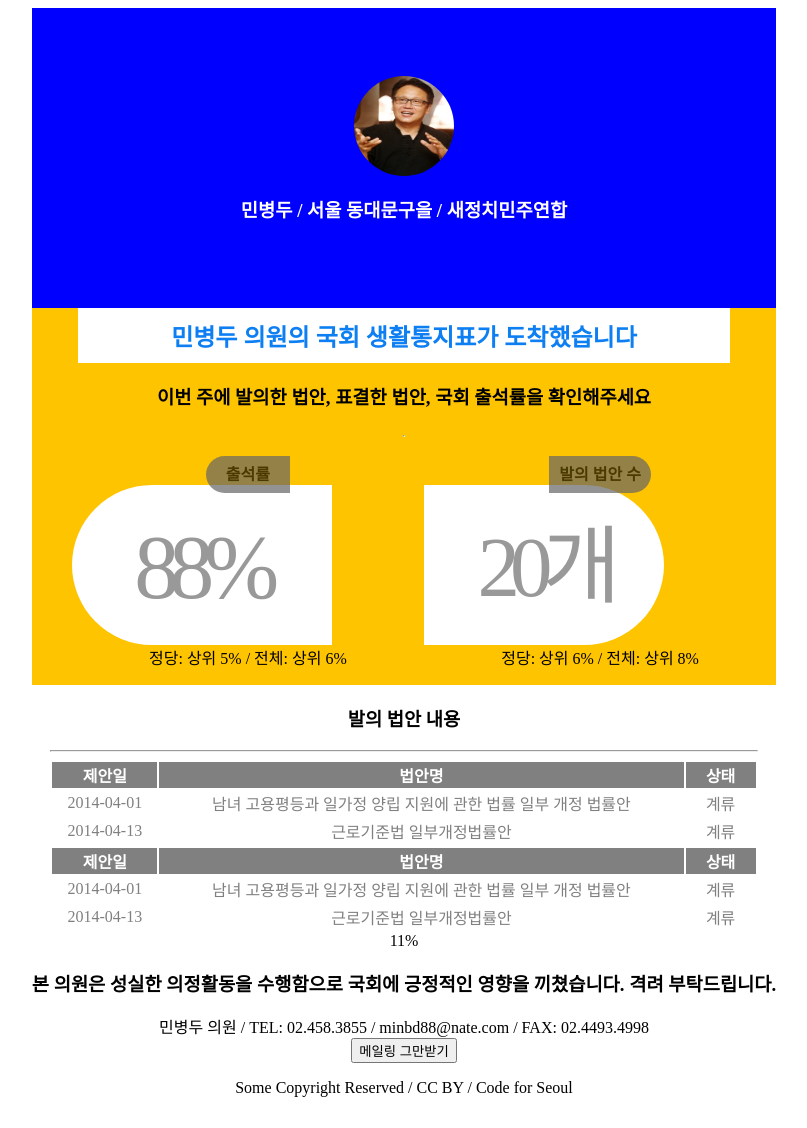
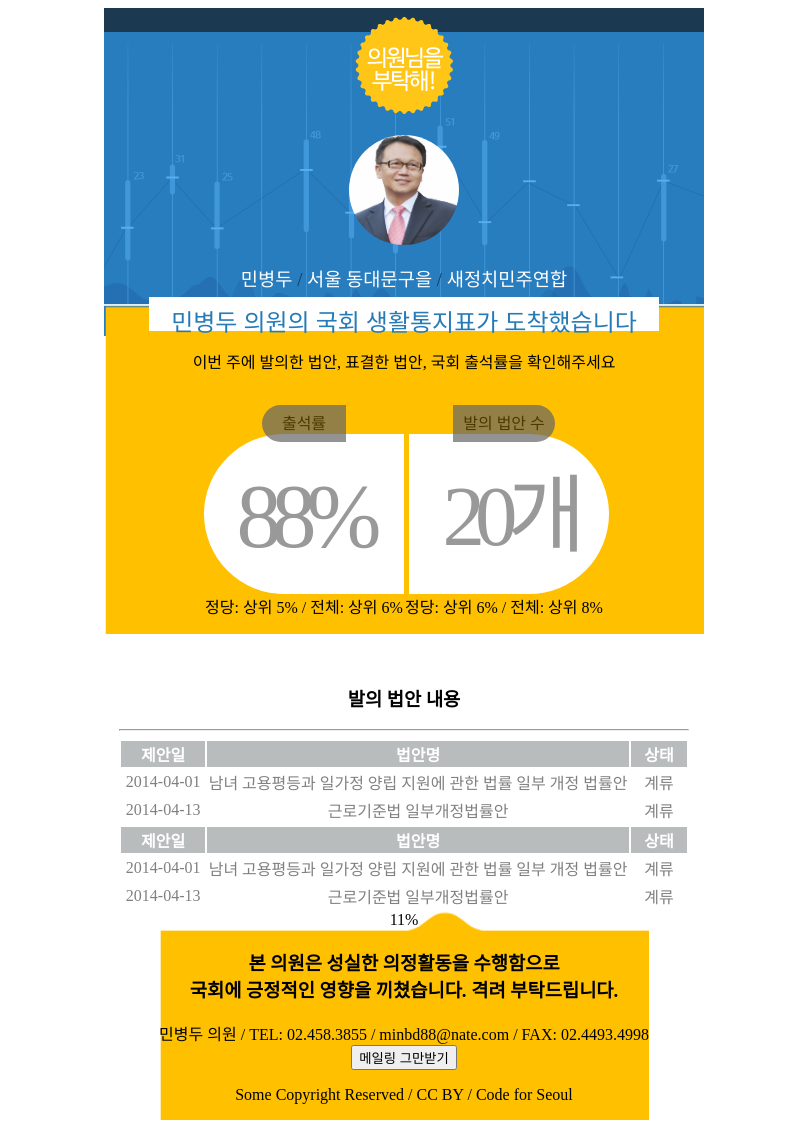
Before and after one commit to codeforseoul/congress-report-mailer, a Python web app: template templates/1.0.html in a window 1280 px wide. Shown: the whole page, without its empty margins (236-1043 px from the left). Before the commit the page ends 1097 px from the top, so only its background shows below. Run offline with Jinja, Linux system fonts and the light colour scheme; the template is opened without the code that fills it, so the values that code supplies are empty.

Commit message:
css modified

```diff
--- a/templates/1.0.html
+++ b/templates/1.0.html
@@ -6,13 +6,19 @@
   </head>
   <body>
     <header id="assembly">
-      <img class="profile" alt="민병두" src="../images/minbd.jpg"/>
-      <h3 class="bio">민병두 / 서울 동대문구을 / 새정치민주연합</h3>
+      <div id="blank-header"></div>
+      <img class="logo" src="./mailing/favor.png" />
+      <img class="profile" alt="민병두" src="../images/ mindbd.jpg"/>
+      <h3 class="bio">민병두 <span>/</span> 서울 동대문구을 <span>/</span> 새정치민주연합</h3>
     </header>
     <section id="statistics">
-      <h1 id = "name"> 민병두 의원의 국회 생활통지표가 도착했습니다 </h1>
-      <h3>이번 주에 발의한 법안, 표결한 법안, 국회 출석률을 확인해주세요</h3>
-      <hr/>
+      <div id="report-alert">
+        <h1 id = "name"> 민병두 의원의 국회 생활통지표가 도착했습니다 </h1>
+      </div>
+      <div>
+        <h4 class="check">이번 주에 발의한 법안, 표결한 법안, 국회  출석률을 확인해주세요</h4>
+
+      </div>
       <ul>
       <li class="att">
         <span class="title">출석률</span>
@@ -76,11 +82,11 @@
         </table>
       </section>
     </section>
+    <footer class="mailing_footer">
     <section id="result">
       <span class="percentage">11%</span>
-      <h3>본 의원은 성실한 의정활동을 수행함으로 국회에 긍정적인 영향을 끼쳤습니다. 격려 부탁드립니다.</h3>
+      <h3>본 의원은 성실한 의정활동을 수행함으로<br> 국회에 긍정적인 영향을 끼쳤습니다. 격려 부탁드립니다.</h3>
     </section>
-    <footer>
       <div>민병두 의원 / TEL: 02.458.3855 / minbd88@nate.com / FAX: 02.4493.4998</div>
       <div>
         <button>메일링 그만받기</button>
--- a/templates/style.css
+++ b/templates/style.css
@@ -9,38 +9,71 @@ body {
     display: flex;
     flex-direction: column;
     align-items: center;
+    width: 600px;
+
+}
+#blank-header {
+    width: 600px;
+    height: 24px;
+    background-color: #042440;
 }
 
 header#assembly {
-    background-color: blue;
+    position: relative;
+    background-image: url('./mailing/background.png');
     width: 100%;
-    min-height: 300px;
+    min-height: 100%;
     display: flex;
     flex-direction: column;
     align-items: center;
     justify-content: center;
+    opacity: 0.9;
+
+}
+header#assembly img.logo {
+    margin-top: -15px;
+
 }
 
 header#assembly img.profile {
-    width: 100px;
-    height: 100px;
-    border-radius: 50px;
+    width: 110px;
+    height: 110px;
+    border-radius: 55px;
+    margin-top: 21px;
+
 }
 
 header#assembly .bio {
     color: white;
+    font-weight: 200;
+    margin-bottom: 45px;
 }
 
+header#assembly .bio span {
+    color: #042440;
+    }
+
 #statistics {
-    background-color: #FFC400;
+    position: relative;
+    /*background-color: #F9C432;*/
+    background-image: url('./mailing/Shape76.png');
     width: 100%;
+    background-size: 610px 361px;
     display: flex;
     flex-direction: column;
+    top: -31px;
+
+
 }
+#statistics ul {
+    text-align: center;
+    padding-left: 100px;
+}
+
 #statistics ul li {
     float:left;
     list-style-type:none;
-    width:50%;
+    width:40%;
 }
 
 #statistics .att .title  {
@@ -49,7 +82,7 @@ header#assembly .bio {
     height:50px;
     padding:10px 20px;
     opacity: 0.7;
-    font-weight: bold;
+    font-weight: 200;
 }
 
 #statistics .propo .title  {
@@ -59,22 +92,39 @@ header#assembly .bio {
     width: 100px;
     padding:10px 10px;
     opacity: 0.7;
-    font-weight: bold;
+    font-weight: 200;
+
 }
 
+#statistics #report-alert {
+    position: relative;
+    top: -25px;
+    padding-bottom: 10px;
+    padding-top: 7px;
+    margin-top: 10px;
+}
 #statistics #name {
     background-color: white;
-    padding: 10px;
+    margin-top: 5px;
+    padding: 6px 0 10px 0;
     width: 85%;
-    margin: 0 auto;
-    color: #0d7ff2;
+    height: 18px;
+    margin: auto;
+    color: #267bb6;
+    text-align: center;
+    font-weight: 300;
+}
+
+#statistics .check {
+    font-weight: 200;
+    margin-top: -17px;
 }
 
 #statistics .att .value {
     background-color:#fff;
     padding: 20px;
     height:120px;
-    width: 220px;
+    width: 160px;
     border-radius: 120px 0 0 120px;
     font-size: 90px;
     letter-spacing: -10px;
@@ -87,14 +137,16 @@ header#assembly .bio {
     background-color:#fff;
     padding:20px;
     height:120px;
-    width: 200px;
+    width: 160px;
     border-radius:  0 120px 120px 0;
     font-size: 85px;
     letter-spacing: -10px;
     font-weight: 100;
     color:#999;
     line-height: 125px;
+    margin-left: 5px;
 }
+
 
 .att {
 
@@ -103,6 +155,9 @@ header#assembly .bio {
 
 }
 
+#bills tr th {
+
+}
 
 #bills {
     width: 95%;
@@ -113,10 +168,15 @@ header#assembly .bio {
 }
 
 #bills table > thead {
-    background-color: gray;
+    background-color: #B9BCBD;
     color: white;
 }
 
 #bills table > tbody {
     color: #808080;
 }
+
+.mailing_footer {
+    background-image: url('./mailing/Shape 76 copy 2.png');
+    background-size: 600px 500px;
+}
```
